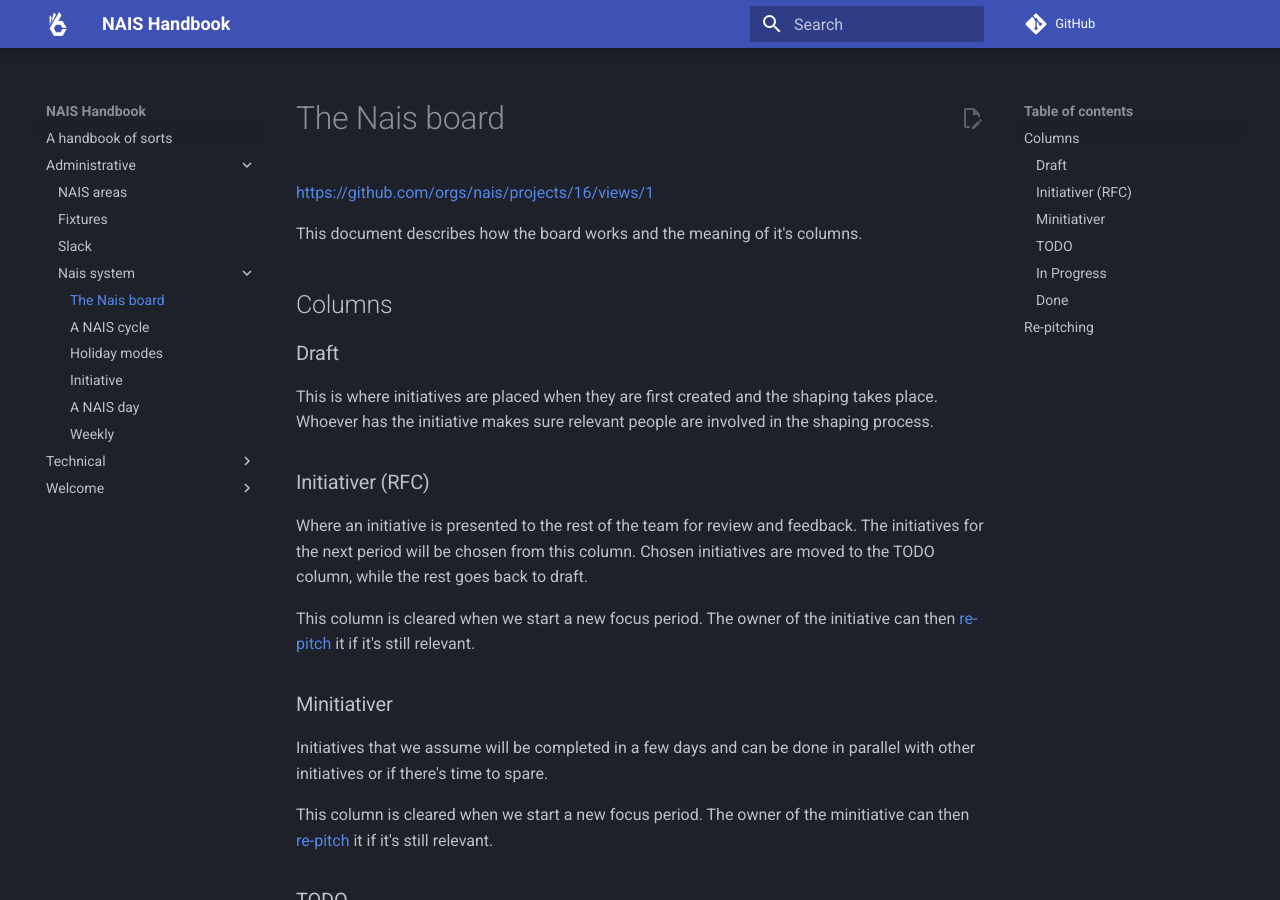
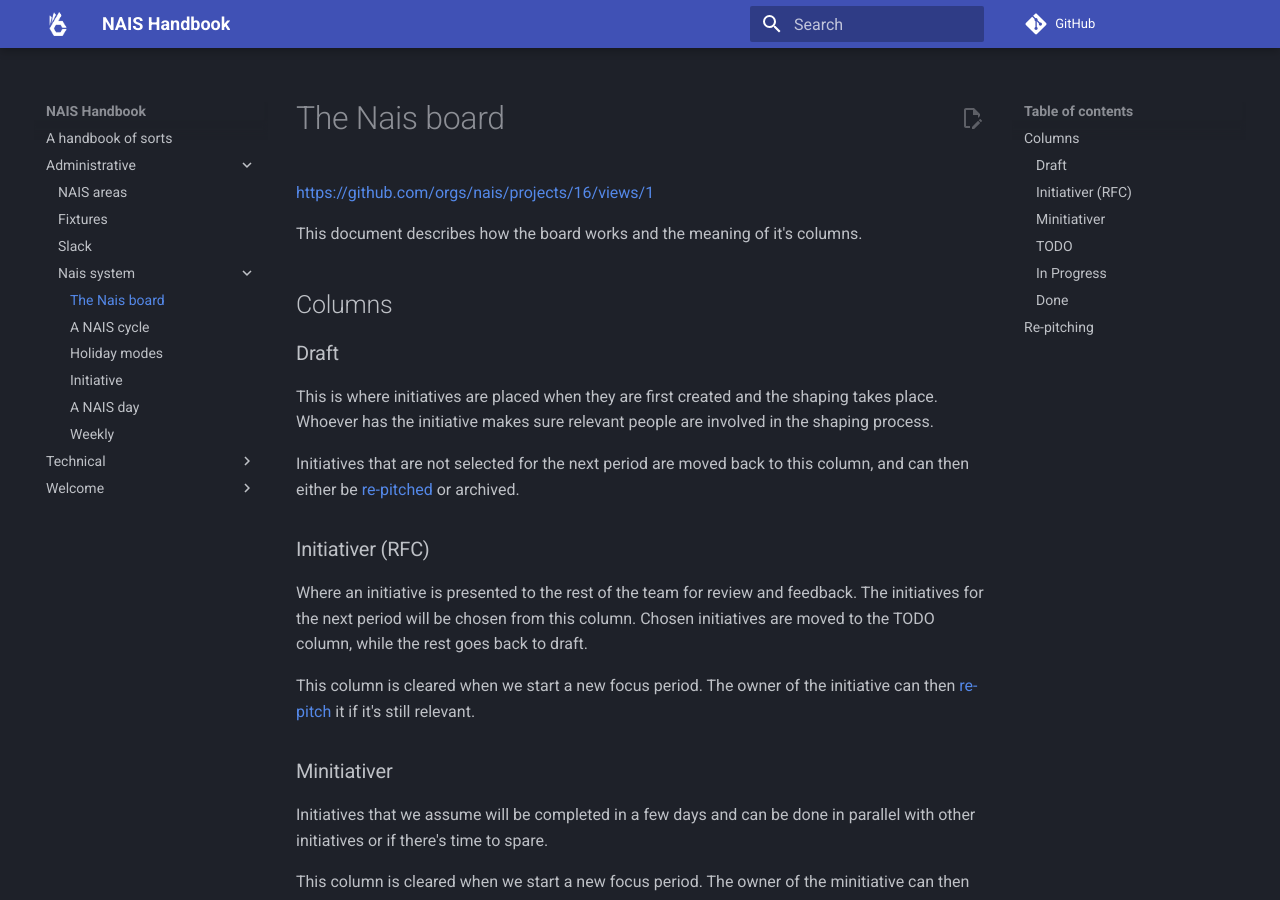
Before and after one commit to nais/handbook, an MkDocs documentation site: the page built from docs/administrative/nais-system/board.md, in a window 1280 px wide and 900 px high. Built offline with MkDocs 1.6.1 and Material for MkDocs 9.7.7, drawn with Linux system fonts in a browser that asks for light colours; comment, search, counter and statistics services are not loaded.

Commit message:
Mention cleared initiatives in Drafts

```diff
--- a/docs/administrative/nais-system/board.md
+++ b/docs/administrative/nais-system/board.md
@@ -11,6 +11,7 @@ This document describes how the board works and the meaning of it's columns.
 This is where initiatives are placed when they are first created and the shaping takes place.
 Whoever has the initiative makes sure relevant people are involved in the shaping process.
 
+Initiatives that are not selected for the next period are moved back to this column, and can then either be [re-pitched](#re-pitching) or archived.
 
 ### Initiativer (RFC)
 
```
